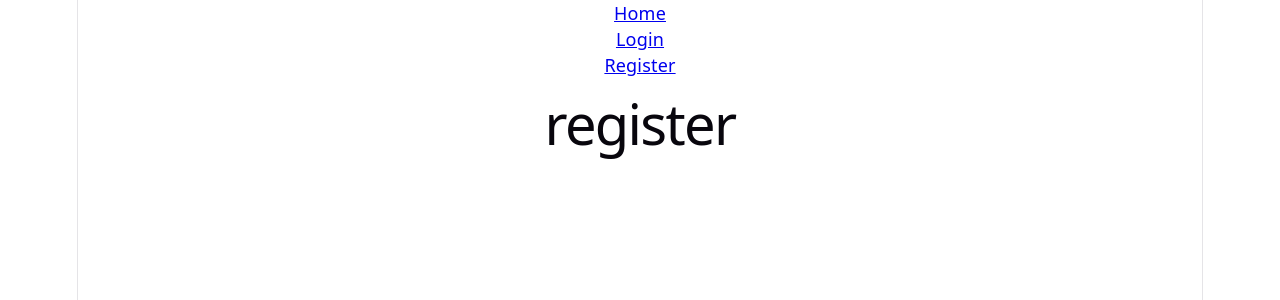
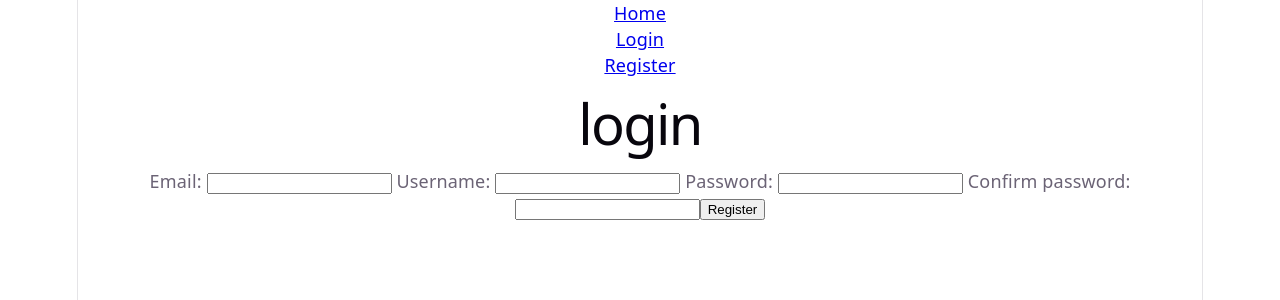
Before and after one commit to Wulver2/mongo-music-journal, a React (Vite) app in the folder client/music_journal/: page /Register in a window 1280 px wide. Shown: the top 300 px of the page. Built offline with nearby package versions, Linux system fonts and the light colour scheme.

Commit message:
Set form for registration

```diff
--- a/client/music_journal/src/pages/login.jsx
+++ b/client/music_journal/src/pages/login.jsx
@@ -1,5 +1,4 @@
 import { useState } from "react"
-
 
 export function Login() {
     const [form, setForm] = useState({
--- a/client/music_journal/src/pages/register.jsx
+++ b/client/music_journal/src/pages/register.jsx
@@ -1,6 +1,40 @@
+import { useState } from "react"
 
 export function Register() {
-    return(
-        <h1>register</h1>
+    const [form, setForm] = useState({
+        email: "",
+        username: "",
+        password: ""
+    });
+
+    const handleSubmit = async (e) => {
+        e.preventDefault();
+    }
+
+    return (
+        <>
+            <h1>login</h1>
+            <form action="">
+                <label htmlFor="email"> Email: </label>
+                <input type="email" id="email" onChange={
+                    (e) => {
+                        setForm({ ...form, email: e.target.value })
+                    }} />
+                <label htmlFor="username"> Username: </label>
+                <input type="text" name="username" id="username" onChange={
+                    (e) => {
+                        setForm({ ...form, username: e.target.value })
+                    }
+                } />
+                <label htmlFor="password"> Password: </label>
+                <input type="password" id="password" onChange={
+                    (e) => {
+                        setForm({ ...form, password: e.target.value })
+                    }} />
+                <label htmlFor="confirmPassword"> Confirm password: </label>
+                <input type="confirmPassword" id="confirmPassword" on />
+                <button type="submit"> Register</button>
+            </form>
+        </>
     )
 }
```
